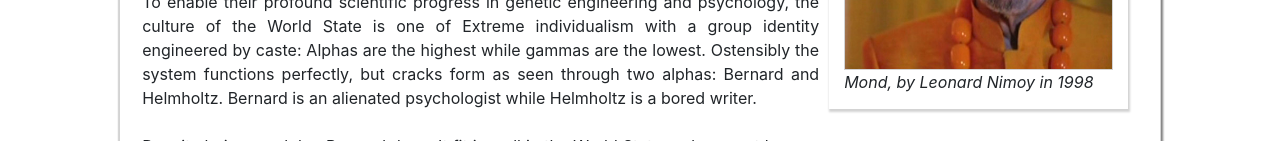
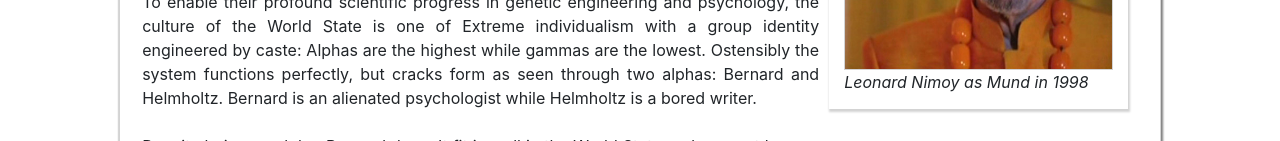
Before and after one commit to spwhite1337/website, a Vue app in the folder frontend/: page /Blog/BraveNewWorld in a window 1280 px wide. Shown: the part 811-952 px from the top of the page. Built offline with nearby package versions, Linux system fonts and the light colour scheme.

Commit message:
Mund caption

```diff
--- a/frontend/src/components/blog_posts/books/BraveNewWorld.vue
+++ b/frontend/src/components/blog_posts/books/BraveNewWorld.vue
@@ -15,7 +15,7 @@
    <br><hr>
     <captioned-image
             :image="getImgUrl('mond.jpg')" alt="Mond"
-            caption="Mond, by Leonard Nimoy in 1998"
+            caption="Leonard Nimoy as Mund in 1998"
             position="right" size="30%">
     </captioned-image>
 <b>Summary:</b> Set in the 26th Century, Europe had reached it goals of a scientific, progressive, and stable society.
```
